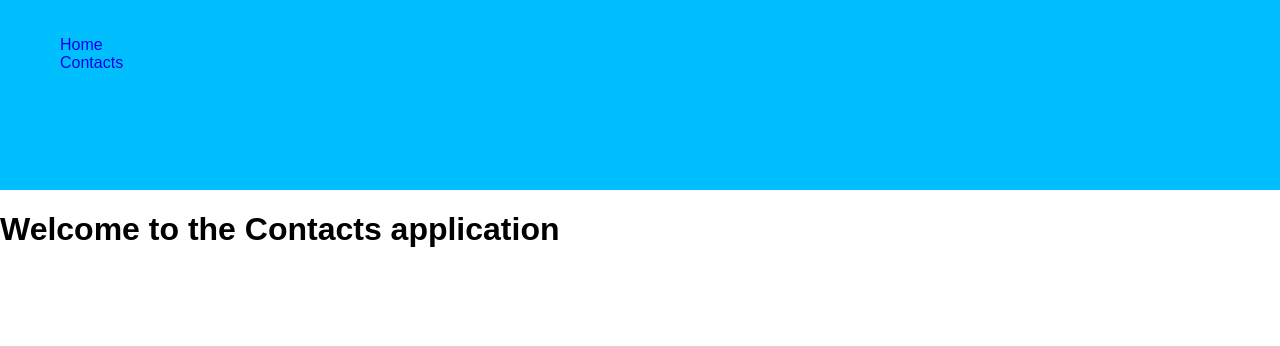
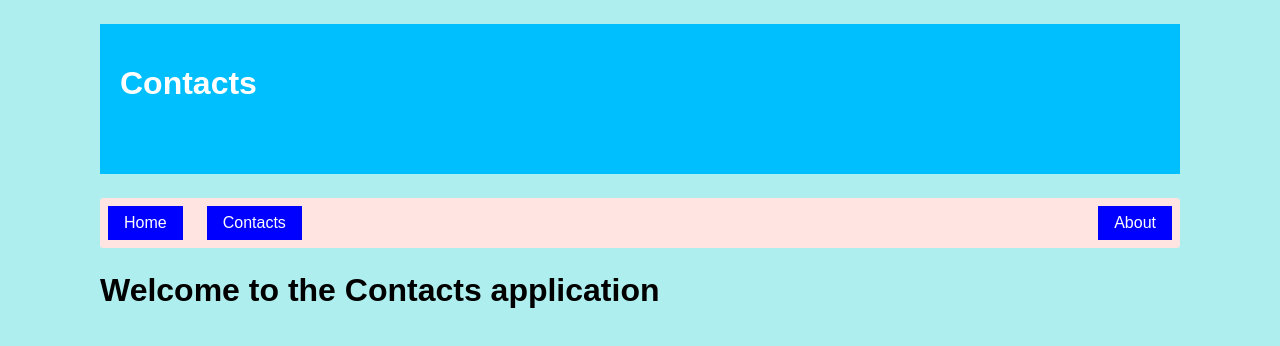
Before and after one commit to mstittle/contacts-app, a React (Create React App) app in the folder client/: page / in a window 1280 px wide. Shown: the top 346 px of the page. Built offline with nearby package versions, Linux system fonts and the light colour scheme.

Commit message:
adding flex based layout

```diff
--- a/client/src/App.css
+++ b/client/src/App.css
@@ -1,5 +1,6 @@
 .App {
-  text-align: left;
+ max-width: 1080px;
+ margin: 0 auto;
 }
 
 .App-header {
--- a/client/src/App.js
+++ b/client/src/App.js
@@ -1,6 +1,7 @@
 import React, { Component } from 'react';
 import Main from './Main';
 import Header from './Header';
+import NavBar from './NavBar';
 import './App.css';
 
 class App extends Component {
@@ -8,6 +9,7 @@ class App extends Component {
     return (
       <div className="App">
         <Header />
+        <NavBar />
         <Main />
       </div>
     );
--- a/client/src/Header.js
+++ b/client/src/Header.js
@@ -1,17 +1,8 @@
 import React from 'react';
-import { Link } from 'react-router-dom';
 
-// The Header creates links that can be used to navigate
-// between routes.
 const Header = () => (
   <header className="App-header">
-    <nav>
-      <ul>
-        <li><Link to='/'>Home</Link></li>
-        <li><Link to='/contacts'>Contacts</Link></li>
-      </ul>
-    </nav>
+    <h1>Contacts</h1>
   </header>
 )
-
 export default Header;
--- a/client/src/Main.js
+++ b/client/src/Main.js
@@ -5,7 +5,7 @@ import Contact from './Contact';
 import Home from './Home';
 
 const Main = () => (
-  <main>
+  <main className="flex" >
     <Switch>
       <Route exact path='/' component={Home}/>
       <Route path='/contacts' component={ContactList}/>
--- /dev/null
+++ b/client/src/NavBar.css
@@ -0,0 +1,28 @@
+
+.NavBar {
+    display: flex;
+    padding: 0;
+    list-style: none;
+    background-color: mistyrose;
+    border-radius: .2em;
+    padding: .5em;
+}
+
+.NavBar > li {
+    margin-top: 0;
+}
+
+.NavBar > li + li {
+    margin-left: 1.5em
+}
+
+.NavBar > .nav-right {
+    margin-left: auto;
+}
+
+.NavBar > li > a {
+    display: block;
+    background-color: blue;
+    color: white;
+    padding: .5em 1em;
+}
--- /dev/null
+++ b/client/src/NavBar.js
@@ -0,0 +1,15 @@
+import React from 'react';
+import { Link } from 'react-router-dom';
+import './NavBar.css';
+
+const NavBar = () => (
+    <nav>
+      <ul className="NavBar">
+        <li><Link to='/'>Home</Link></li>
+        <li><Link to='/contacts'>Contacts</Link></li>
+        <li className="nav-right"><Link to='/about'>About</Link></li>
+      </ul>
+    </nav>
+)
+
+export default NavBar;
--- a/client/src/index.css
+++ b/client/src/index.css
@@ -1,5 +1,23 @@
+
+:root {
+  box-sizing: border-box;
+}
+
+*,
+::before,
+::after {
+  box-sizing: inherit;
+}
+
+
 body {
   margin: 0;
   padding: 0;
   font-family: sans-serif;
+  background-color: paleturquoise;
+
 }
+
+body * + * {
+  margin-top: 1.5em;
+}
```
